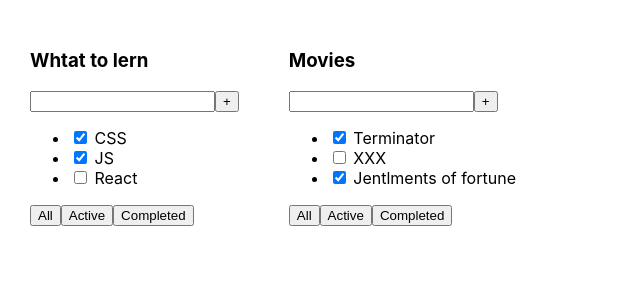
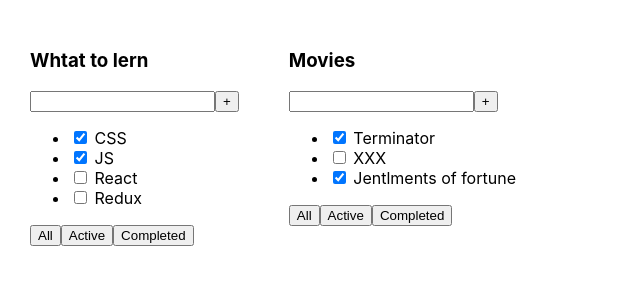
Before and after one commit to DerkachevskyiArtem/Todolist, a React (Create React App) app: page / in a window 1280 px wide. Shown: the top 300 px of the page, without its empty margins (0-640 px from the left). Built offline with nearby package versions, Linux system fonts and the light colour scheme.

Commit message:
Add tasks

```diff
--- a/src/App.tsx
+++ b/src/App.tsx
@@ -9,6 +9,7 @@ function App() {
     { id: 1, title: "CSS", isDone: true},
     { id: 2, title: "JS", isDone: true},
     { id: 3, title: "React", isDone: false},
+    { id: 4, title: "Redux", isDone: false},
   ]
 
   let task2: Array<TaskType> = [
--- a/src/Todolist.tsx
+++ b/src/Todolist.tsx
@@ -20,9 +20,11 @@ export function Todolist (props: PropsType) {
         <button>+</button>
         </div>
         <ul>
-          <li> <input type="checkbox" checked={props.tasks[0].isDone} /> <span>{props.tasks[0].title}</span></li>
-          <li> <input type="checkbox" checked={props.tasks[1].isDone} /> <span>{props.tasks[1].title}</span></li>
-          <li> <input type="checkbox" checked={props.tasks[2].isDone} /> <span>{props.tasks[2].title}</span></li>
+          {
+            props.tasks.map((t) => {
+              return <li> <input type="checkbox" checked={t.isDone} /> <span>{t.title}</span></li>
+            } )
+          }
         </ul>
         <div>
           <button>All</button>
```
